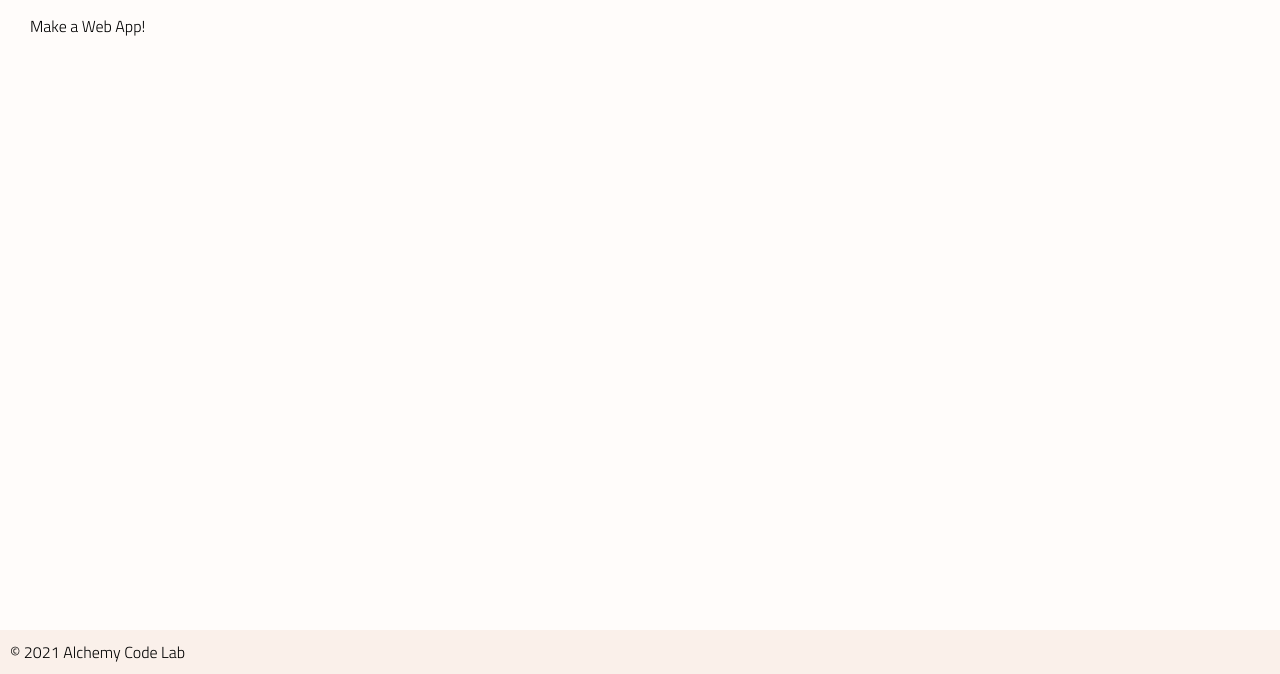
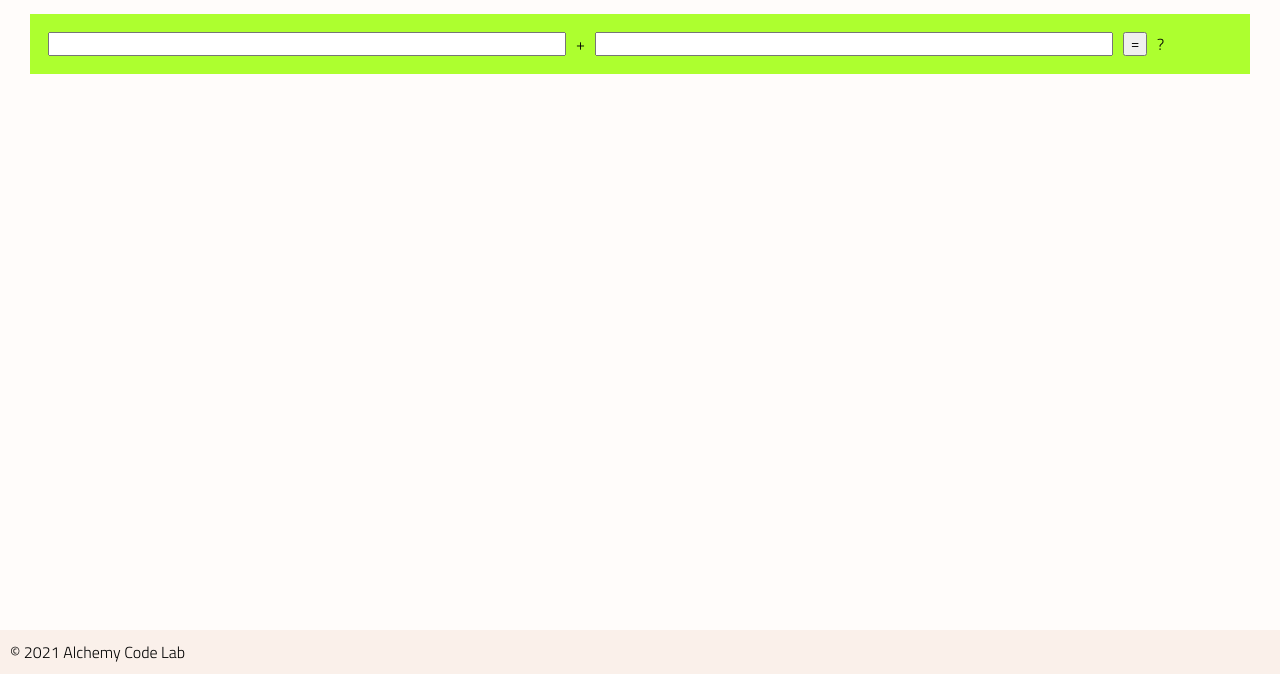
Before and after one commit to KDSigel/lab-03-calculator, a plain HTML site: page index.html in a window 1280 px wide. Shown: the part 126-800 px from the top of the page. Drawn offline with Linux system fonts and the light colour scheme.

Commit message:
first commit to ...

```diff
--- a/index.html
+++ b/index.html
@@ -19,7 +19,11 @@
 
     <main>
 
-        Make a Web App!
+        <section class="operation">
+            <input id="add-x-input"> + <input id="add-y-input">
+            <button id="add-btn">=</button>
+            <span id="add-result">?</span>
+        </section>
 
     </main>
 
--- a/styles/styles.css
+++ b/styles/styles.css
@@ -33,3 +33,11 @@ footer {
     background-color: #FAF0EA;
     padding: 10px;
 }
+.operation {
+    display: grid;
+    background: greenyellow;
+    padding: 15px;
+    border: 3px solid greenyellow;
+    grid-template-columns: 1fr auto 1fr auto 75px;
+    grid-gap: 10px;
+}
```
